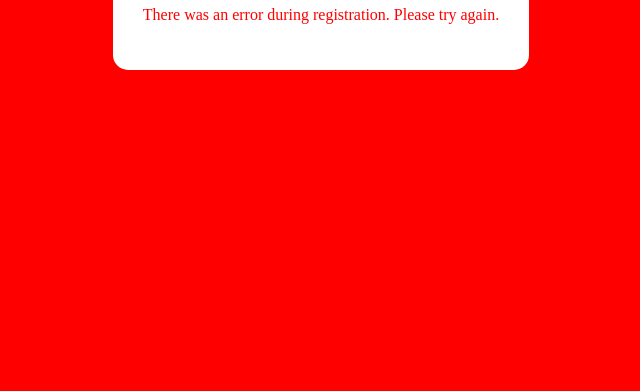
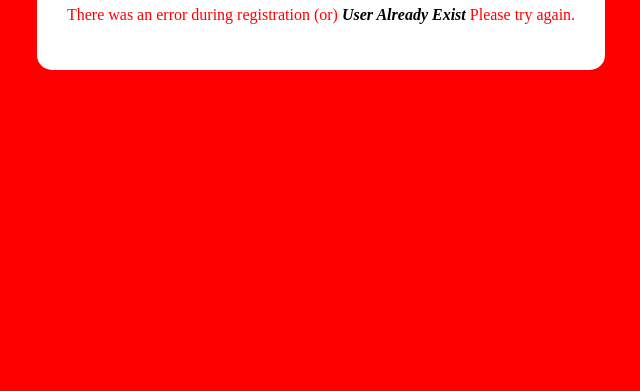
Before and after one commit to SanjayRavichandran-Mscss/Bharat-Intern_Task1, a website: page pages/error.html in a window 1280 px wide. Shown: the part 425-816 px from the top of the page, without its empty margins (319-959 px from the left). Drawn offline with Linux system fonts and the light colour scheme.

Commit message:
Add span tag for error page

```diff
--- a/pages/error.html
+++ b/pages/error.html
@@ -52,7 +52,7 @@
     </style>
     <div  class="container">
       <h1 class="blinking-text">Registration Error</h1>
-      <p>There was an error during registration. Please try again.</p>
+      <p>There was an error during registration (or) <span style="color:black;font-style:italic;font-weight:600;"> User Already Exist</span> Please try again.</p>
 
     </div>
   </body>
```
